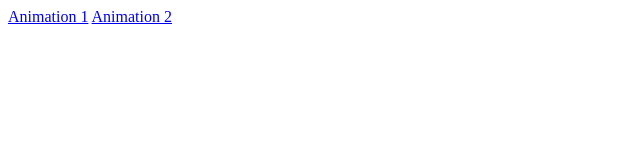
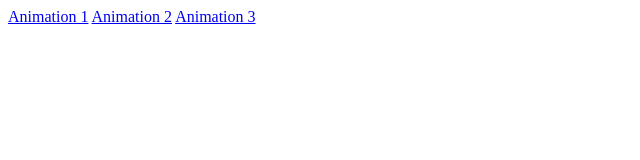
Before and after one commit to abhishekvermasg/abhishekvermasg.github.io, a plain HTML site: page index.html in a window 1280 px wide. Shown: the whole page, without its empty margins (0-640 px from the left). Drawn offline with Linux system fonts and the light colour scheme.

Commit message:
Update index.html

```diff
--- a/index.html
+++ b/index.html
@@ -3,5 +3,6 @@
   <body>
     <a href="animation.html">Animation 1</a>
     <a href="animation2.html">Animation 2</a>
+    <a href="animation3.html">Animation 3</a>
   </body>
 </html>
```
